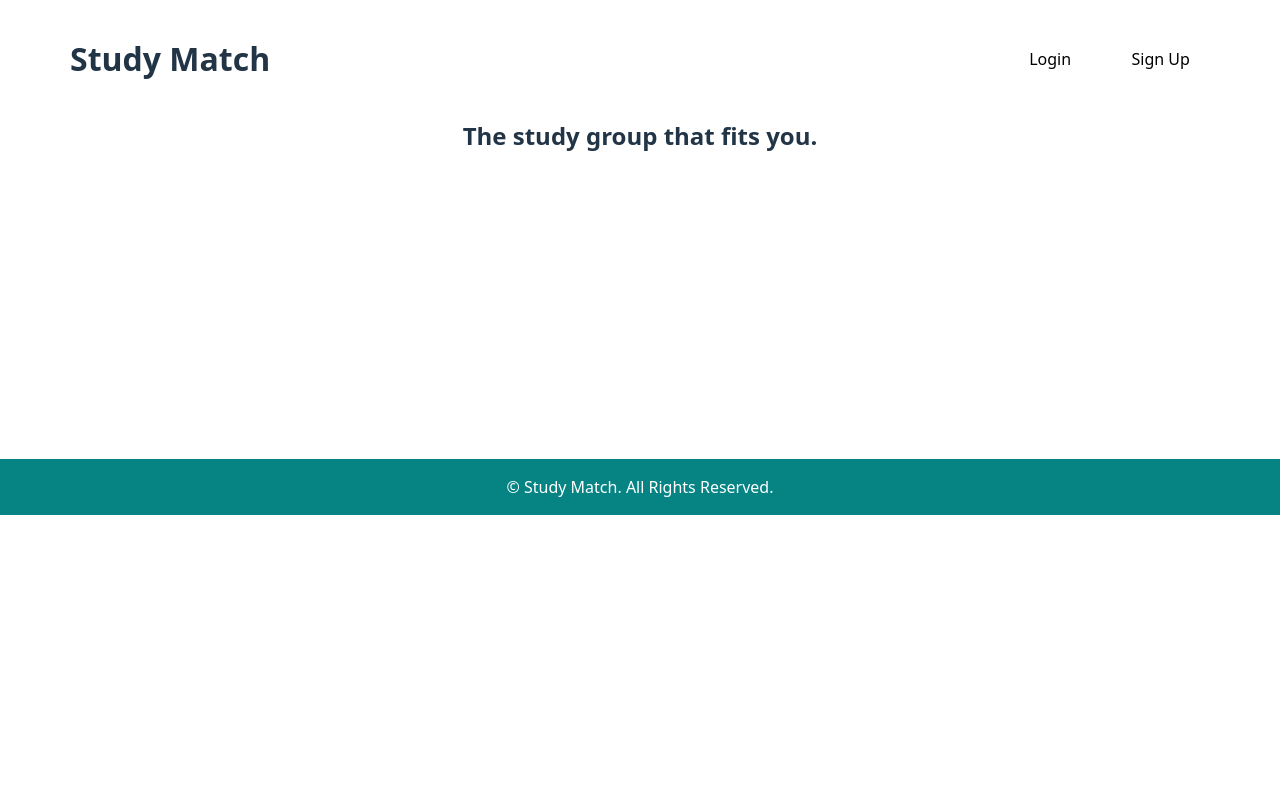
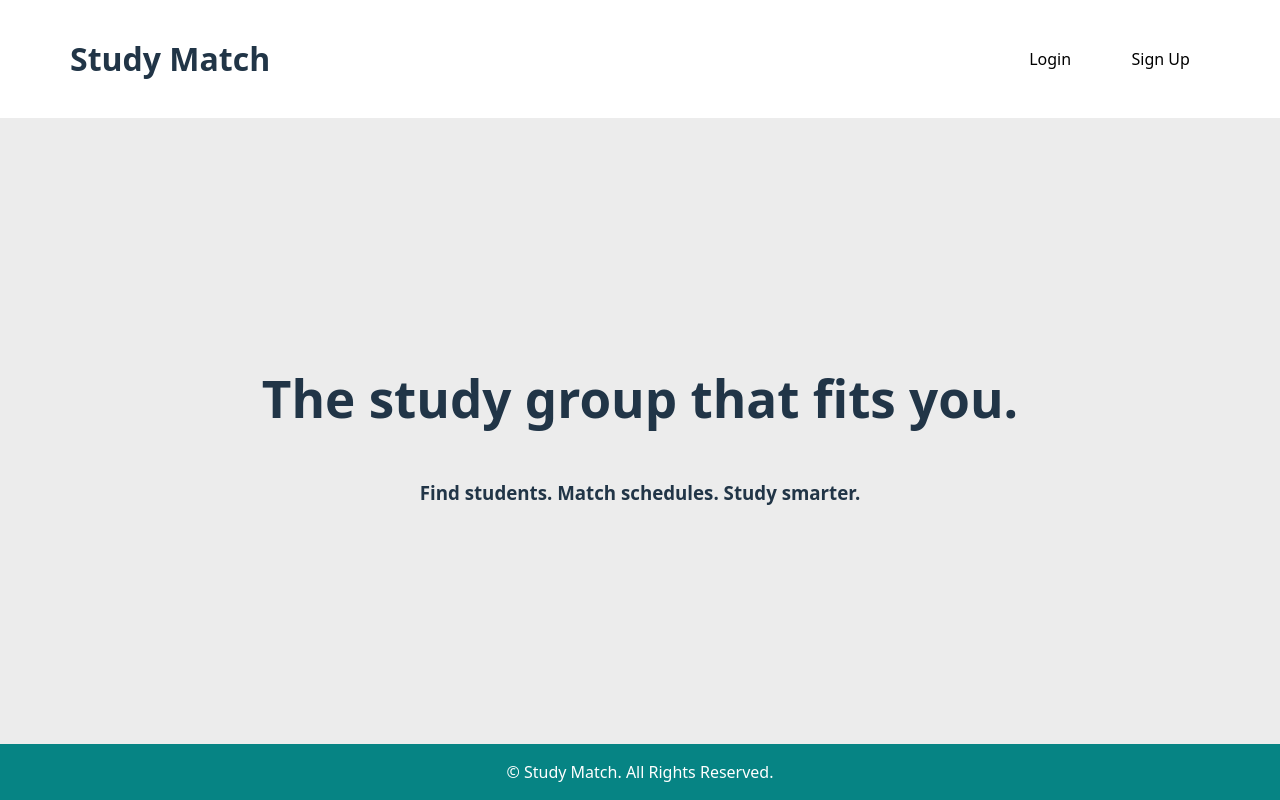
Before and after one commit to MetaU-Capstone-Study-Group-App/Study-Match, a React (Vite) app in the folder client/: page / in a window 1280 px wide. Built offline with nearby package versions, Linux system fonts and the light colour scheme; no server answers.

Commit message:
add back the slogan for the home page

```diff
--- /dev/null
+++ b/client/src/components/HomeSlogan.jsx
@@ -0,0 +1,12 @@
+import '../styles.css'
+
+const HomeSlogan = () => {
+    return (
+        <div className='home-slogan-container'>
+            <h1>The study group that fits you.</h1>
+            <h3>Find students. Match schedules. Study smarter.</h3>
+        </div>
+    )
+}
+
+export default HomeSlogan;
--- a/client/src/pages/Home.jsx
+++ b/client/src/pages/Home.jsx
@@ -2,6 +2,7 @@ import '../styles.css'
 import Navbar from '../components/Navbar';
 import { useNavigate } from 'react-router-dom';
 import Footer from '../components/Footer';
+import HomeSlogan from '../components/HomeSlogan';
 
 const Home = () => {
     const navigate = useNavigate();
@@ -10,10 +11,10 @@ const Home = () => {
         <div className="home">
         <header className="home-header">
             <Navbar />
-            <h2>The study group that fits you.</h2>
         </header>
 
         <main className="home-main">
+            <HomeSlogan />
         </main>
 
         <Footer />
--- a/client/src/pages/InitialPage.jsx
+++ b/client/src/pages/InitialPage.jsx
@@ -4,6 +4,8 @@ import { useUser } from '../contexts/UserContext';
 import '../styles.css'
 import Navbar from "../components/Navbar";
 import Footer from "../components/Footer";
+import HomeSlogan from "../components/HomeSlogan";
+import Home from "./Home";
 
 // Displayed before a user logs into their account or creates an account
 const InitialPage = () => {
@@ -29,10 +31,10 @@ const InitialPage = () => {
                     <button className='navbar-groups-button' onClick={handleNavigateSignUpPage}>Sign Up</button>
                 </div>
             </div>
-            <h2>The study group that fits you.</h2>
         </header>
 
         <main className="home-main">
+            <HomeSlogan />
         </main>
 
         <Footer />
--- a/client/src/styles.css
+++ b/client/src/styles.css
@@ -90,6 +90,16 @@ button:focus-visible {
     display: flex;
     justify-content: center;
     align-items: center;
+    flex-direction: column;
+    flex: 1;
+    background-color: #ececec;
+}
+
+.home-slogan-container {
+    display: flex;
+    justify-content: center;
+    align-items: center;
+    flex-direction: column;
 }
 
 .groups-page-main {
```
